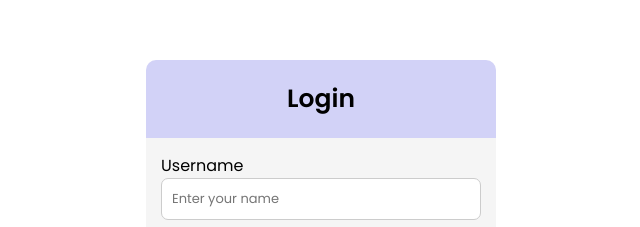
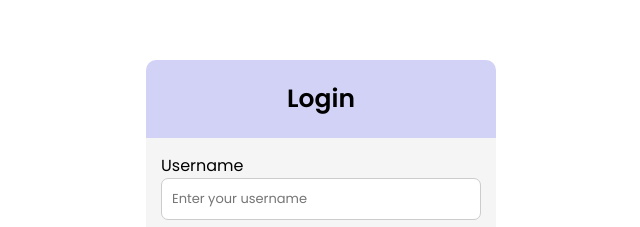
Before and after one commit to crestchetan/DevGems, a plain HTML site: page Login Form/index.html in a window 1280 px wide. Shown: the part 178-405 px from the top of the page, 319-959 px from the left. Drawn offline with Linux system fonts and the light colour scheme.

Commit message:
Update index.html

```diff
--- a/Login Form/index.html
+++ b/Login Form/index.html
@@ -12,7 +12,7 @@
             <h1>Login</h1>
             <form>
                 <label for="username">Username</label>
-                <input type="text" name="username" id="username" placeholder="Enter your name">
+                <input type="text" name="username" id="username" placeholder="Enter your username">
                 <label for="password">Password</label>
                 <input type="text" name="password" id="password" placeholder="Enter your password">
                 <input type="submit" value="Login">
```
